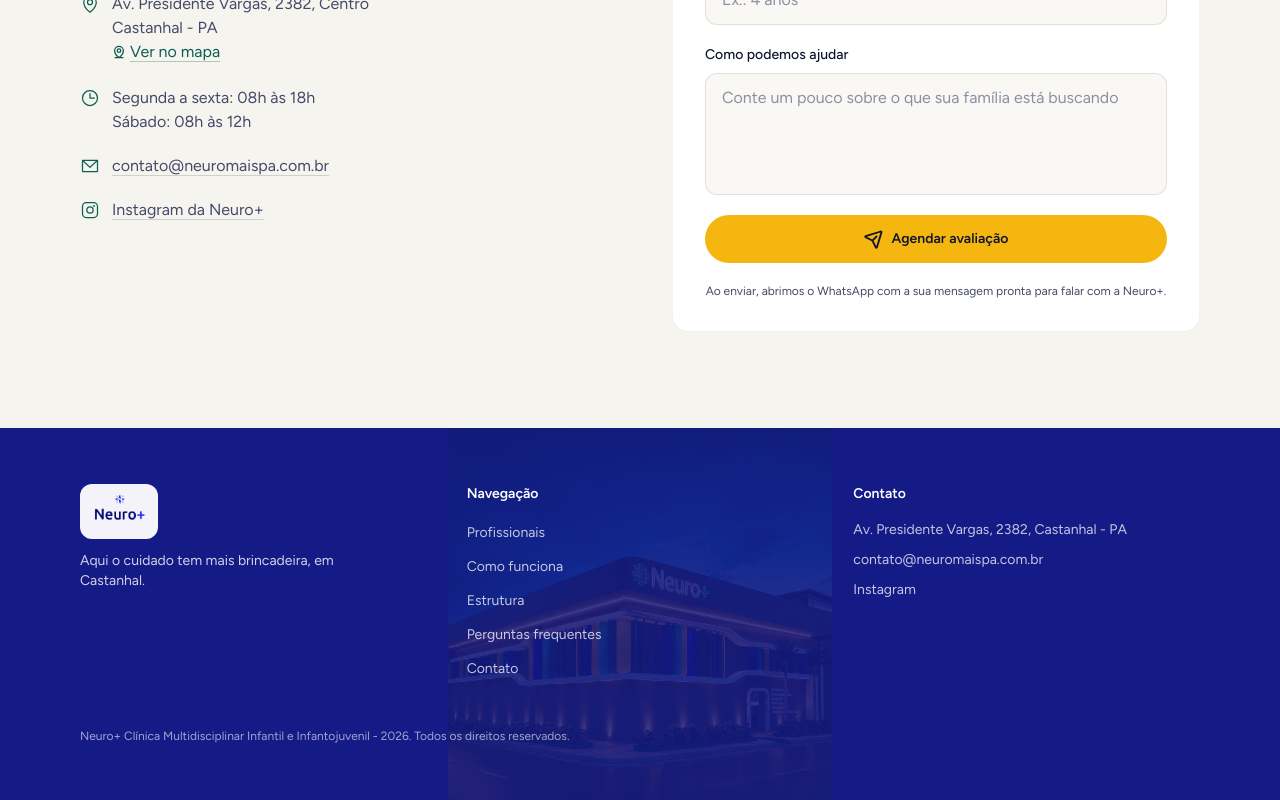
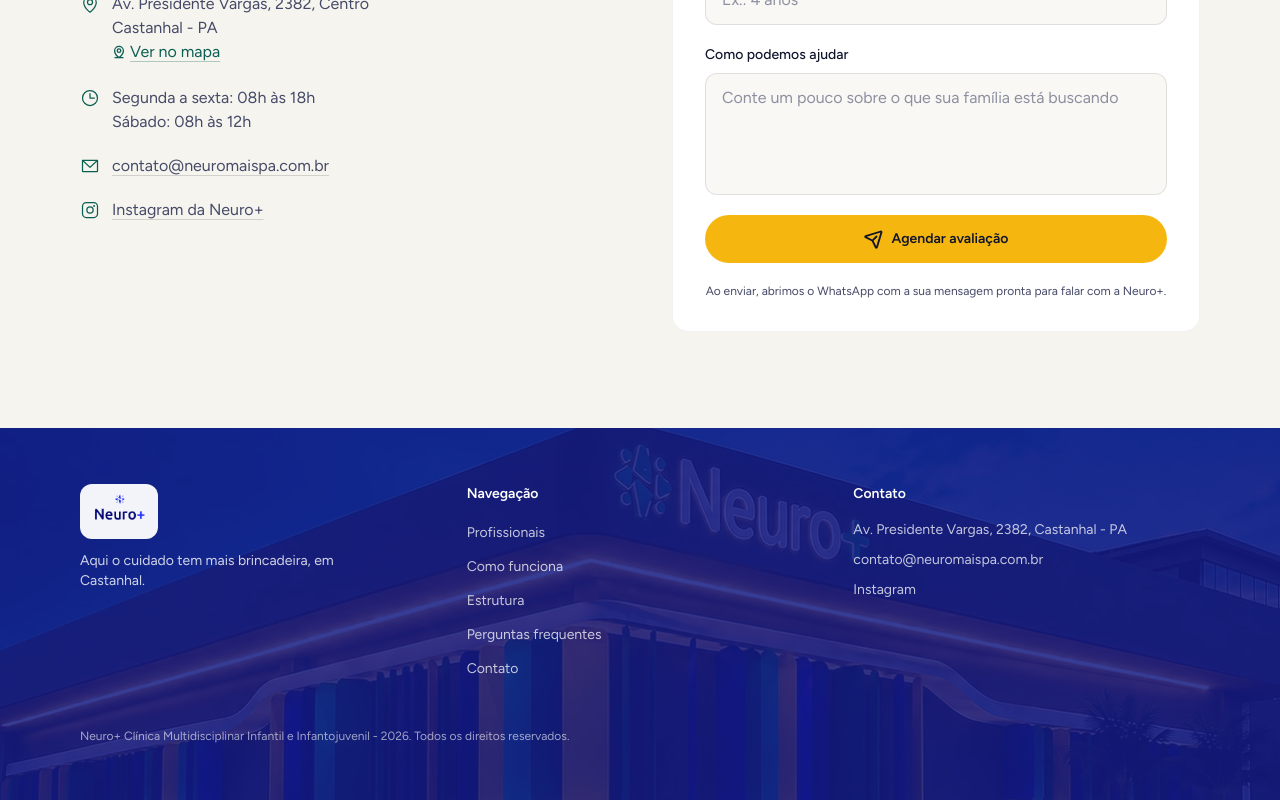
Before and after one commit to Felipe-Feitosa/neuromais-site, a Next.js app: page / in a window 1280 px wide. Shown: the part 6716-7516 px from the top of the page. Built offline with nearby package versions, Linux system fonts and the light colour scheme.

Commit message:
Revert footer facade photo to fill the section on desktop
The lg:object-contain letterboxing didn't work out visually. Back to
object-cover everywhere, filling the band edge-to-edge like before.

```diff
--- a/components/site-footer.tsx
+++ b/components/site-footer.tsx
@@ -15,22 +15,13 @@ export function SiteFooter() {
   const year = new Date().getFullYear();
 
   return (
-    /*
-     * The facade photo is near-square (~1:1) but this footer band is very
-     * wide and short on desktop, so object-cover has to zoom in hard and
-     * crops most of the building out. lg:object-contain shows the whole
-     * photo instead, letterboxed - the bg-brand-navy base fills those bars
-     * in the same tone as the mask, so it reads as an inset frame rather
-     * than empty gaps. Mobile's own aspect ratio is already close enough
-     * that object-cover shows the building well, so it's left alone there.
-     */
-    <footer className="relative overflow-hidden bg-brand-navy pb-28 pt-14 sm:pb-14">
+    <footer className="relative overflow-hidden pb-28 pt-14 sm:pb-14">
       <Image
         src={withBasePath("/clinic/frente.jpeg")}
         alt=""
         fill
         sizes="100vw"
-        className="object-cover lg:object-contain"
+        className="object-cover"
       />
       <div className="absolute inset-0 bg-brand-navy/85" aria-hidden="true" />
 
```
